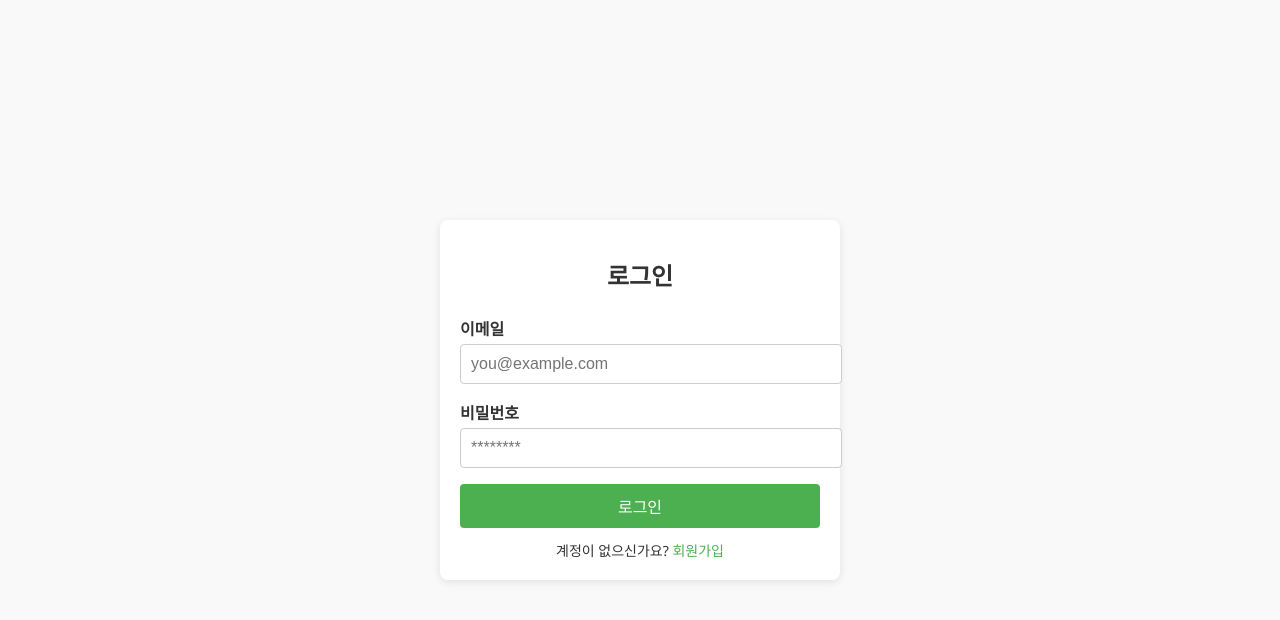
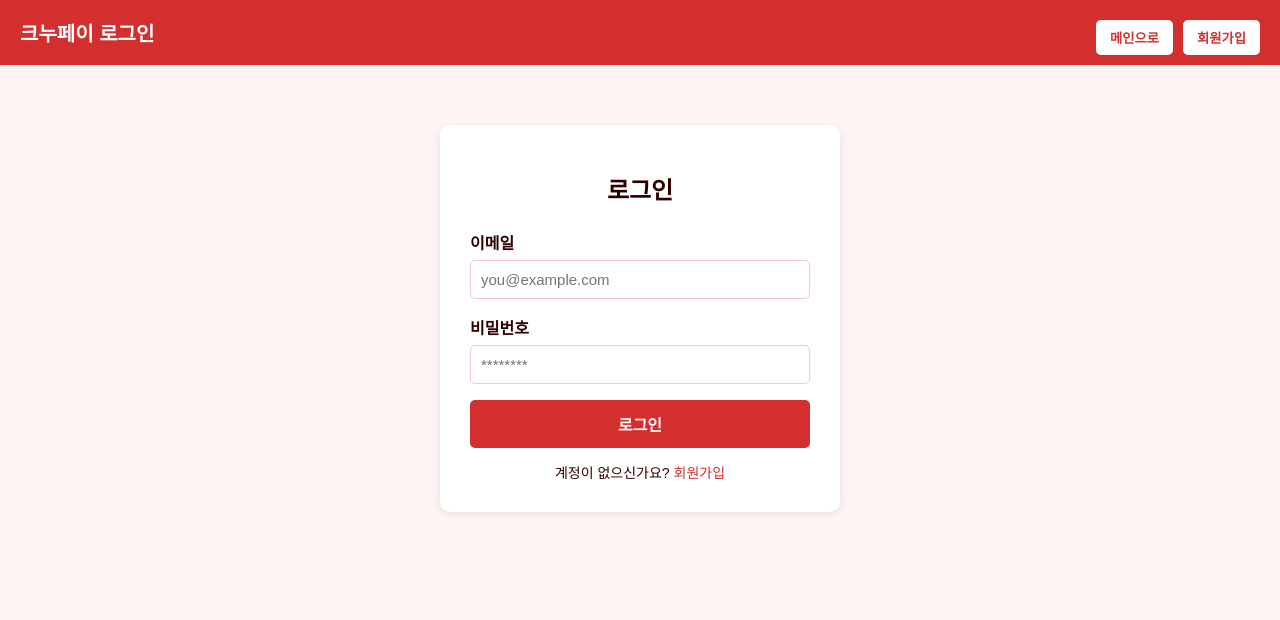
Before and after one commit to Kyun-h/Systemization, a plain HTML site: page login.html in a window 1280 px wide. Drawn offline with Linux system fonts and the light colour scheme.

Commit message:
feat: 로그인 페이지 mock데이터 기반으로 구현

```diff
--- a/login.html
+++ b/login.html
@@ -3,75 +3,158 @@
 <head>
   <meta charset="UTF-8" />
   <meta name="viewport" content="width=device-width, initial-scale=1.0" />
-  <title>로그인 | 학교 식당 예약 시스템</title>
+  <title>로그인 | 식당 예약 시스템</title>
   <style>
     :root {
-      --bg: #f9f9f9;
-      --card-bg: #fff;
-      --text: #333;
-      --accent: #4CAF50;
-      --border: #ccc;
+      --bg: #fff5f5;
+      --card-bg: #ffffff;
+      --text: #2d0000;
+      --accent: #d32f2f;
+      --accent-hover: #b71c1c;
+      --border: #f5c6cb;
     }
+
     body {
-      font-family: 'Segoe UI', Tahoma, sans-serif;
-      background: var(--bg);
+      font-family: 'Arial', sans-serif;
+      background-color: var(--bg);
+      margin: 0;
+      padding: 0;
       color: var(--text);
       display: flex;
+      flex-direction: column;
       align-items: center;
-      justify-content: center;
-      height: 100vh;
-      margin: 0;
     }
+
+    .navbar {
+      background-color: var(--accent);
+      color: white;
+      padding: 10px 20px;
+      display: flex;
+      justify-content: space-between;
+      align-items: center;
+      flex-wrap: wrap;
+      width: 100%;
+      box-sizing: border-box;
+    }
+
+    .nav-title {
+      font-size: 20px;
+      font-weight: bold;
+    }
+
+    .nav-buttons {
+      display: flex;
+      gap: 10px;
+      margin-top: 10px;
+    }
+
+    .nav-buttons button {
+      background-color: white;
+      color: var(--accent);
+      border: none;
+      padding: 8px 14px;
+      border-radius: 5px;
+      font-weight: bold;
+      cursor: pointer;
+    }
+
+    .nav-buttons button:hover {
+      background-color: var(--border);
+    }
+
     .container {
       width: 100%;
-      max-width: 360px;
-      padding: 20px;
-      background: var(--card-bg);
-      border-radius: 8px;
+      max-width: 400px;
+      margin: 60px auto;
+      background-color: var(--card-bg);
+      padding: 30px;
+      border-radius: 10px;
       box-shadow: 0 2px 8px rgba(0,0,0,0.1);
+      box-sizing: border-box;
       text-align: center;
     }
+
     h1 {
+      font-size: 24px;
       margin-bottom: 24px;
-      font-size: 24px;
     }
+
     label {
       display: block;
       text-align: left;
-      margin-bottom: 4px;
+      margin-bottom: 6px;
       font-weight: bold;
     }
+
     input {
       width: 100%;
       padding: 10px;
       margin-bottom: 16px;
       border: 1px solid var(--border);
-      border-radius: 4px;
+      border-radius: 5px;
+      font-size: 15px;
+      box-sizing: border-box;
+    }
+
+    button[type="submit"] {
+      width: 100%;
+      padding: 12px;
+      background-color: var(--accent);
+      color: white;
+      border: none;
+      border-radius: 5px;
       font-size: 16px;
-    }
-    button {
-      width: 100%;
-      padding: 10px;
-      background: var(--accent);
-      color: #fff;
-      border: none;
-      border-radius: 4px;
-      font-size: 16px;
+      font-weight: bold;
       cursor: pointer;
     }
+
+    button[type="submit"]:hover {
+      background-color: var(--accent-hover);
+    }
+
     .link {
-      margin-top: 12px;
+      margin-top: 14px;
       font-size: 14px;
     }
+
     .link a {
       color: var(--accent);
       text-decoration: none;
     }
+
+    .link a:hover {
+      text-decoration: underline;
+    }
+
+    @media (max-width: 768px) {
+      .navbar {
+        flex-direction: column;
+        align-items: flex-start;
+      }
+
+      .nav-buttons {
+        margin-top: 10px;
+      }
+
+      .container {
+        padding: 20px;
+        margin: 40px 16px;
+      }
+    }
   </style>
 </head>
 <body>
+
+  <header class="navbar">
+    <div class="nav-title">크누페이 로그인</div>
+    <div class="nav-buttons">
+      <button onclick="location.href='index.html'">메인으로</button>
+      <button onclick="location.href='signup.html'">회원가입</button>
+    </div>
+  </header>
+
   <div class="container">
-    <h1>로그인</nobr></h1>
+    <h1>로그인</h1>
     <form id="loginForm">
       <label for="email">이메일</label>
       <input type="email" id="email" name="email" placeholder="you@example.com" required />
@@ -86,15 +169,23 @@
     </div>
   </div>
 
-  <script>
-    // 향후 Firebase 인증 로직 추가 예정
-    document.getElementById('loginForm').addEventListener('submit', e => {
+  <script type="module">
+    import { mockAuth } from './mockApi.js';
+
+    const form = document.getElementById('loginForm');
+    form.addEventListener('submit', async (e) => {
       e.preventDefault();
-      // TODO: Firebase Auth 처리
-      console.log('로그인 요청:', {
-        email: e.target.email.value,
-        password: e.target.password.value
-      });
+
+      const email = form.email.value;
+      const password = form.password.value;
+      const result = mockAuth.login(email, password);
+
+      if (result.success) {
+        alert("로그인 성공");
+        window.location.href = 'index.html';
+      } else {
+        alert("잘못된 이메일 또는 비밀번호입니다.");
+      }
     });
   </script>
 </body>
```
